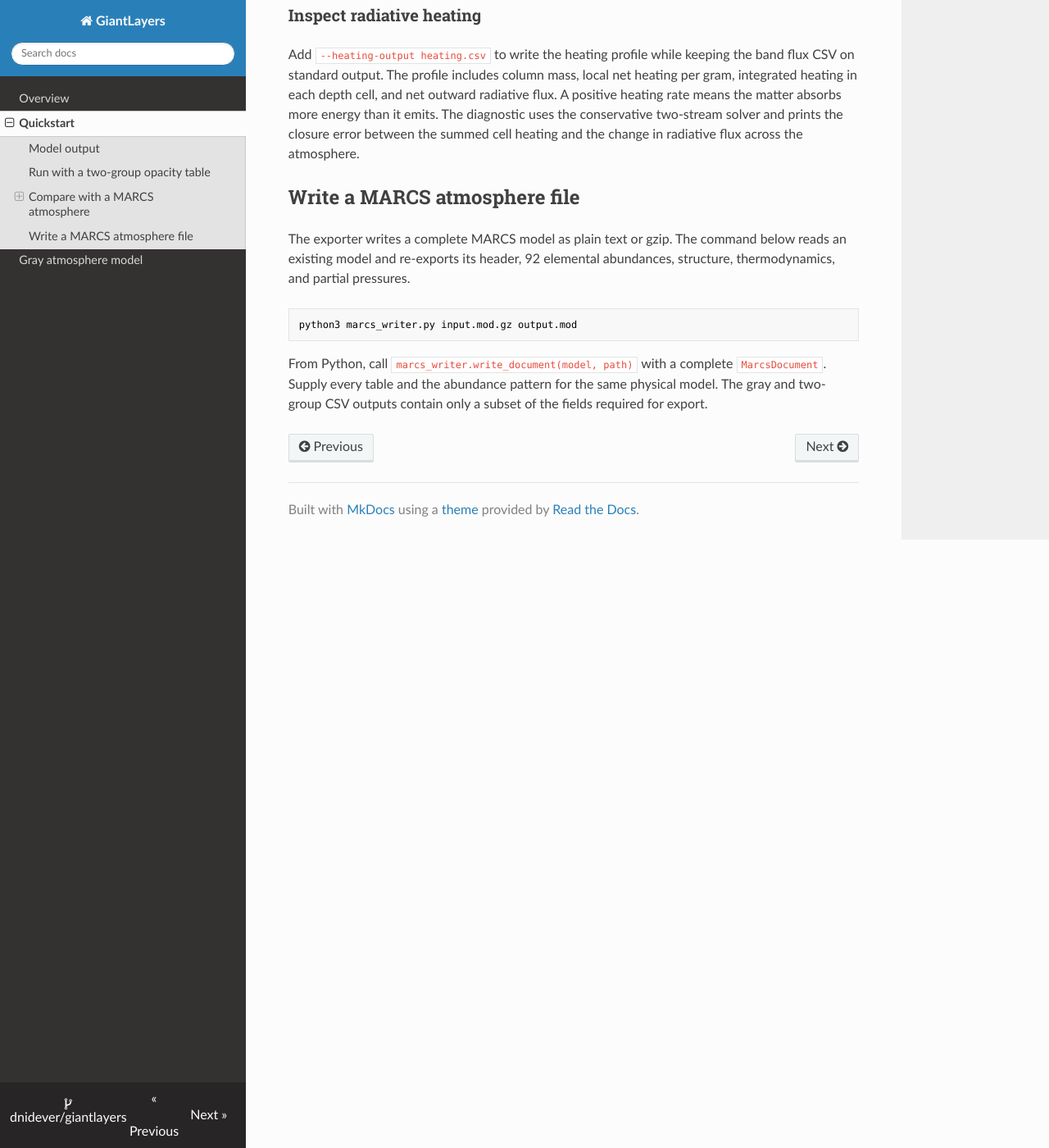
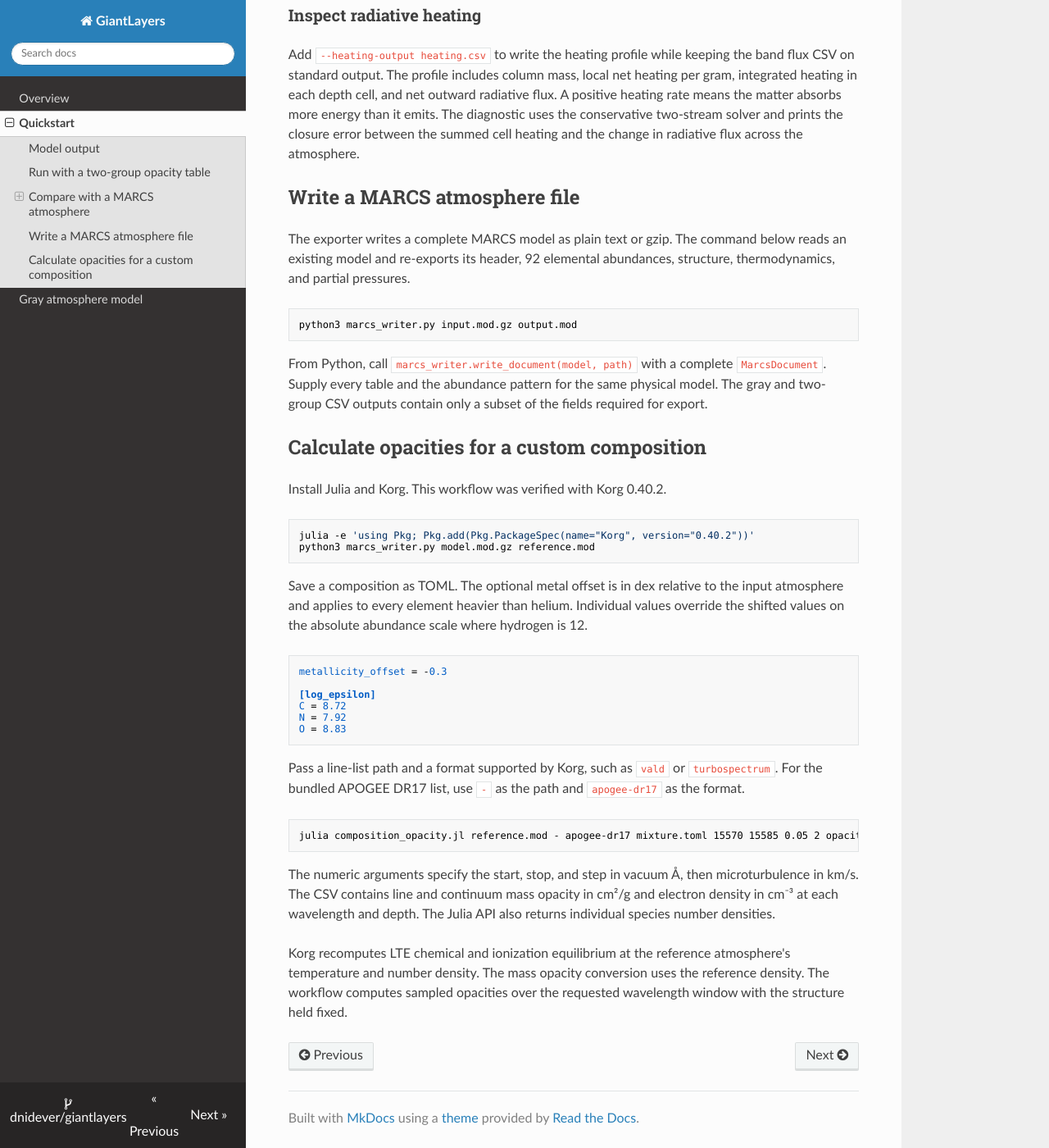
Before and after one commit to dnidever/giantlayers, an MkDocs documentation site: the page built from docs/quickstart.md, in a window 1280 px wide and 1400 px high, scrolled down 1747 px. Shown: the whole window at 82% size. Built offline with MkDocs 1.6.1, drawn with Linux system fonts in a browser that asks for light colours; nearby versions of some CDN libraries.

Commit message:
Document custom abundances and line-opacity calculation

````diff
--- a/docs/quickstart.md
+++ b/docs/quickstart.md
@@ -70,3 +70,33 @@ python3 marcs_writer.py input.mod.gz output.mod
 ```
 
 From Python, call `marcs_writer.write_document(model, path)` with a complete `MarcsDocument`. Supply every table and the abundance pattern for the same physical model. The gray and two-group CSV outputs contain only a subset of the fields required for export.
+
+## Calculate opacities for a custom composition
+
+Install Julia and Korg. This workflow was verified with Korg 0.40.2.
+
+```sh
+julia -e 'using Pkg; Pkg.add(Pkg.PackageSpec(name="Korg", version="0.40.2"))'
+python3 marcs_writer.py model.mod.gz reference.mod
+```
+
+Save a composition as TOML. The optional metal offset is in dex relative to the input atmosphere and applies to every element heavier than helium. Individual values override the shifted values on the absolute abundance scale where hydrogen is 12.
+
+```toml
+metallicity_offset = -0.3
+
+[log_epsilon]
+C = 8.72
+N = 7.92
+O = 8.83
+```
+
+Pass a line-list path and a format supported by Korg, such as `vald` or `turbospectrum`. For the bundled APOGEE DR17 list, use `-` as the path and `apogee-dr17` as the format.
+
+```sh
+julia composition_opacity.jl reference.mod - apogee-dr17 mixture.toml 15570 15585 0.05 2 opacity.csv
+```
+
+The numeric arguments specify the start, stop, and step in vacuum Å, then microturbulence in km/s. The CSV contains line and continuum mass opacity in cm²/g and electron density in cm⁻³ at each wavelength and depth. The Julia API also returns individual species number densities.
+
+Korg recomputes LTE chemical and ionization equilibrium at the reference atmosphere's temperature and number density. The mass opacity conversion uses the reference density. The workflow computes sampled opacities over the requested wavelength window with the structure held fixed.
````
